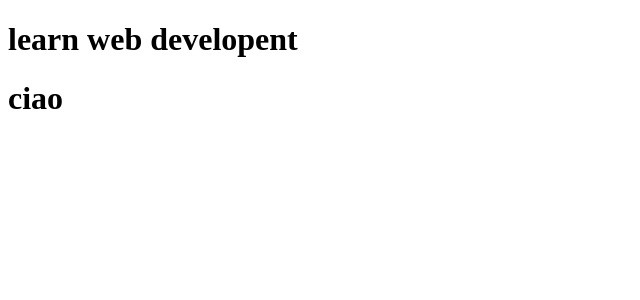
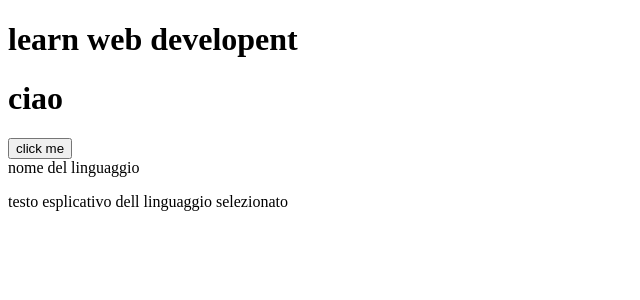
Before and after one commit to Riccardo-Gucciardo/react-use-state, a React (Vite) app in the folder reac-/: page / in a window 1280 px wide. Shown: the top 300 px of the page, without its empty margins (0-640 px from the left). Built offline with nearby package versions, Linux system fonts and the light colour scheme.

Commit message:
card + button

```diff
--- /dev/null
+++ b/reac-/components/Card.jsx
@@ -0,0 +1,18 @@
+const Card = () => {
+    return(
+       <>
+       <div className="card">
+        <div className="card-body">
+            <div className="card-title">nome del linguaggio</div>
+            <p className="card-text">testo esplicativo dell linguaggio selezionato </p>
+        </div>
+       </div>
+
+
+
+
+       </>
+    )
+}
+
+export default Card
--- a/reac-/components/Main.jsx
+++ b/reac-/components/Main.jsx
@@ -1,7 +1,16 @@
+import Languges from "./Languages"
+import Button from "./buttons/Button"
+import Card from "./Card";
+
 const Main = ()=> {
     return (
+        <>
         <h1>ciao</h1>
-    )
+
+        <Button />
+        <Card/>
+        </>
+    );
 }
 
 export default Main
--- /dev/null
+++ b/reac-/components/buttons/Button.jsx
@@ -0,0 +1,7 @@
+const Button = () => {
+     return(
+        <button>click me</button>
+     )
+}
+
+export default Button
```
